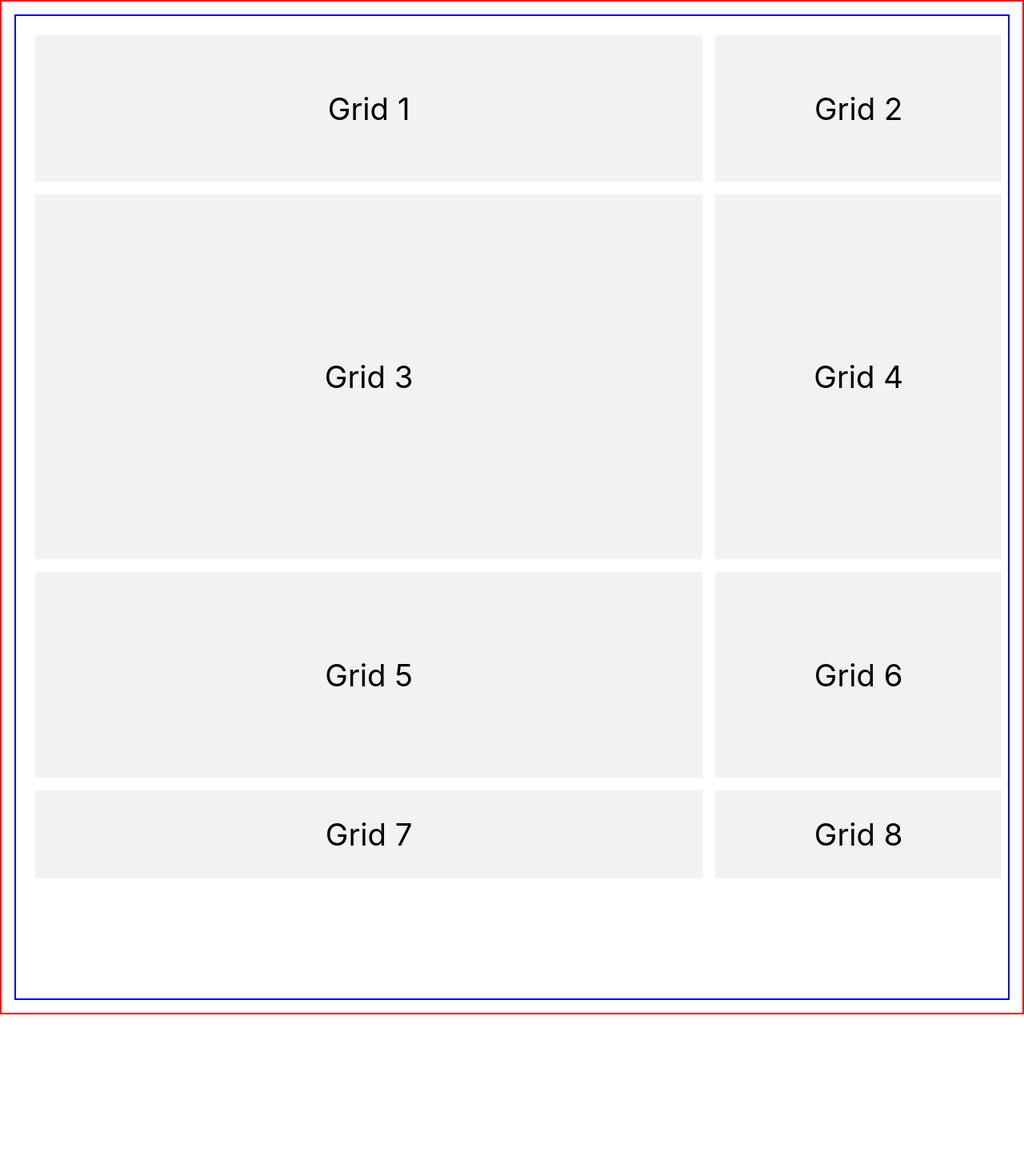
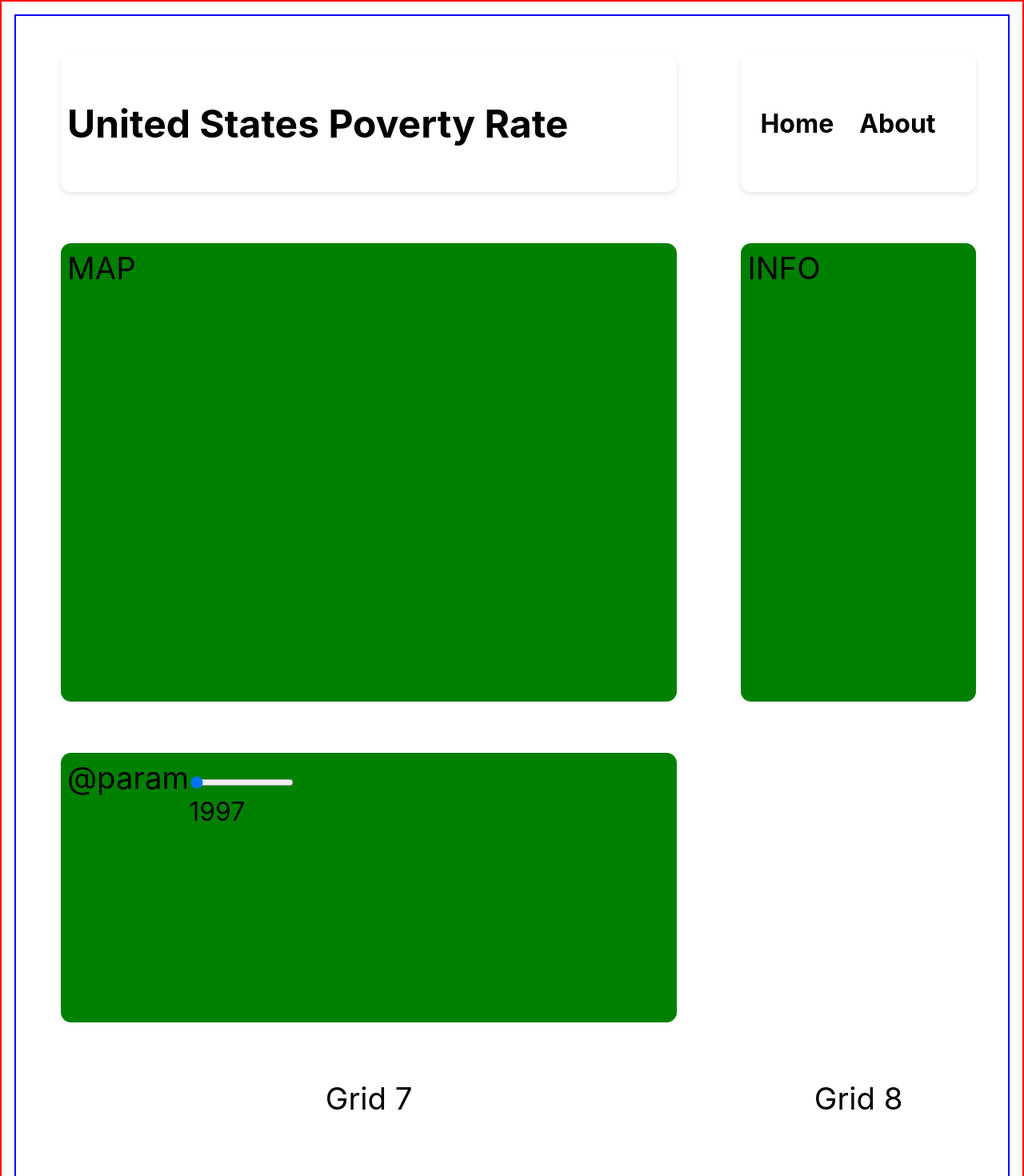
Before and after one commit to DeveshKrishan/Poverty-Map, a React (Create React App) app in the folder my-app/: page / in a window 1280 px wide. Shown: the top 1470 px of the page at 80% size. Before the commit the page ends 1268 px from the top, so only its background shows below. Built offline with nearby package versions, Linux system fonts and the light colour scheme.

Commit message:
FrontEnd
Added header and setup for map and map info also began the add parameters

```diff
--- a/my-app/src/App.css
+++ b/my-app/src/App.css
@@ -3,22 +3,26 @@
     padding: 0;
     height: 100%;
     width: 100%;
+    --primray-padding: 0.5rem;
+    --primray-border-radius: 0.8rem;
 }
 .main{
+  /* temp border */
     border: 2px solid red;
     padding: 1rem;
 }
 .grid-container {
     display: grid;
     grid-template-columns: 70% 30%;
-    grid-template-rows: 5fr 5fr 7fr 7fr 3fr 3fr;
+    grid-template-rows: 4fr 4fr 7fr 7fr 2fr 2fr;
+    /*  5fr 5fr 7fr 7fr 3fr 3fr*/
     grid-gap: 1rem;
+    /* temp border */
     border: 2px solid blue;
     padding: 1.5rem;
   }
 
   .grid-item {
-    background-color: #f2f2f2;
     padding: 2rem;
     font-size: 2.4rem;
     display: flex;
@@ -33,3 +37,60 @@
   .long {
     grid-row: span 2;
   }
+
+  .title{
+    font-size: 3rem;
+    display: flex;
+    width: 100%;
+    height: 100%;
+    align-items: center;
+    font-weight: 700;
+    box-shadow: 0px 2.98256px 7.4564px rgb(0, 0, 0, 0.1);
+    padding: var(--primray-padding);
+    border-radius: var(--primray-border-radius);
+  }
+  .header-2{
+    height: 100%;
+    width: 100%;
+    display: flex;
+    align-items: center;
+    justify-content: flex-start;
+    box-shadow: 0px 2.98256px 7.4564px rgb(0, 0, 0, 0.1);
+    padding: var(--primray-padding);;
+    border-radius: var(--primray-border-radius);
+  }
+  .links-huh{
+    padding: 1rem;
+    font-size: 2rem;
+    text-decoration: none;
+    color: #000;
+    font-weight: 700;
+  }
+  .map{
+    height: 100%;
+    width: 100%;
+    background-color: green;
+    border-radius: var(--primray-border-radius);
+    padding: var(--primray-padding);
+  }
+  .map-info{
+    height: 100%;
+    width: 100%;
+    background-color: green;
+    border-radius: var(--primray-border-radius);
+    padding: var(--primray-padding);
+  }
+  .map-parameters{
+    height: 100%;
+    width: 100%;
+    background-color: green;
+    border-radius: var(--primray-border-radius);
+    padding: var(--primray-padding);
+    display: flex;
+  }
+
+  .param-1 p{
+    padding: 0;
+    margin: 0;
+    font-size: 2rem;
+  }
--- a/my-app/src/Main.js
+++ b/my-app/src/Main.js
@@ -1,15 +1,59 @@
-import React from 'react'
+import React, { useState } from 'react';
 
 export default function Main() {
+  const [year, setYear] = useState(1997); // default parameter
+
+  const handleSliderChange = (event) => {
+    setYear(parseInt(event.target.value));
+  };
+
   return (
     <div className="main">
       <div class="grid-container">
-        <div class="grid-item">Grid 1</div>
-        <div class="grid-item">Grid 2</div>
-        <div class="grid-item long">Grid 3</div>
-        <div class="grid-item long">Grid 4</div>
-        <div class="grid-item">Grid 5</div>
-        <div class="grid-item">Grid 6</div>
+
+        {/* Header */}
+        <div class="grid-item">
+          <h1 className="title">United States Poverty Rate</h1>
+        </div>
+        <div class="grid-item">
+          <div className="header-2">
+            <a href="#" className="links-huh">Home</a>
+            <a href="#" className="links-huh">About</a>
+          </div>
+        </div>
+
+        {/* MAP */}
+        <div class="grid-item long">
+          <div className="map">
+            MAP
+          </div>
+        </div>
+        {/* MAP INFO */}
+        <div class="grid-item long">
+          <div className="map-info">
+            INFO
+          </div>
+        </div>
+        {/* Map parameters */}
+        <div class="grid-item">
+          <div className="map-parameters">
+            @param
+            <div className="param-1">
+              <input
+              type="range"
+              min="1997"
+              max="2023"
+              value={year}
+              onChange={handleSliderChange}
+              />
+              <p>{year}</p>
+            </div>
+
+          </div>
+        </div>
+        <div class="grid-item"></div>
+
+        {/* Footer Locations */}
         <div class="grid-item">Grid 7</div>
         <div class="grid-item">Grid 8</div>
       </div>
```
